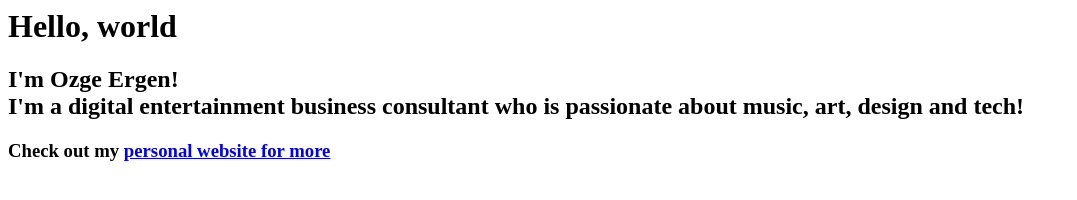
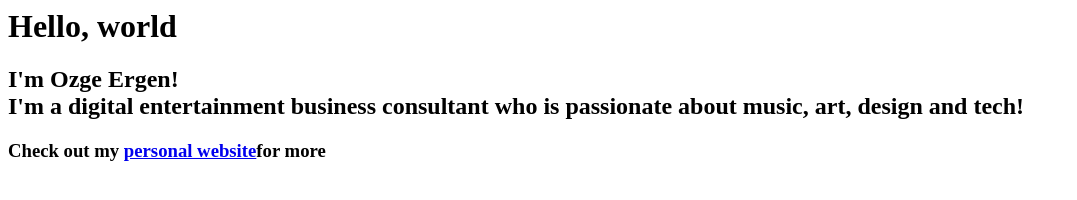
Before and after one commit to ozgeergen/ergen.github.io, a plain HTML site: page index.html in a window 1280 px wide. Shown: the whole page, without its empty margins (0-1077 px from the left). Drawn offline with Linux system fonts and the light colour scheme.

Commit message:
updated index

```diff
--- a/index.html
+++ b/index.html
@@ -1,3 +1,3 @@
 <h1>Hello, world</h1>
 <h2> I'm Ozge Ergen! <br> I'm a digital entertainment business consultant who is passionate about music, art, design and tech!</h2>
-<h3>Check out my <a href="http://www.ozgeergen.com">personal website for more</a></h3>
+<h3>Check out my <a href="http://www.ozgeergen.com">personal website</a>for more</h3>
```
